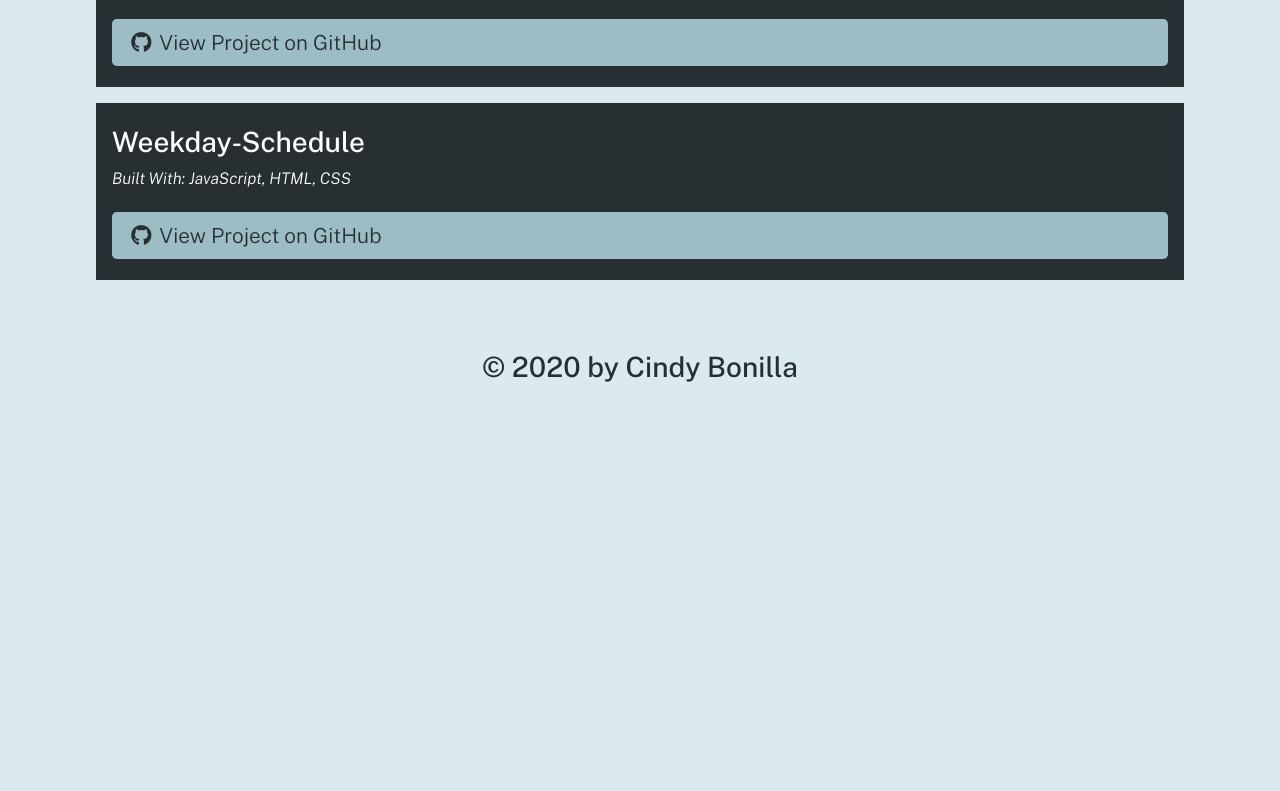
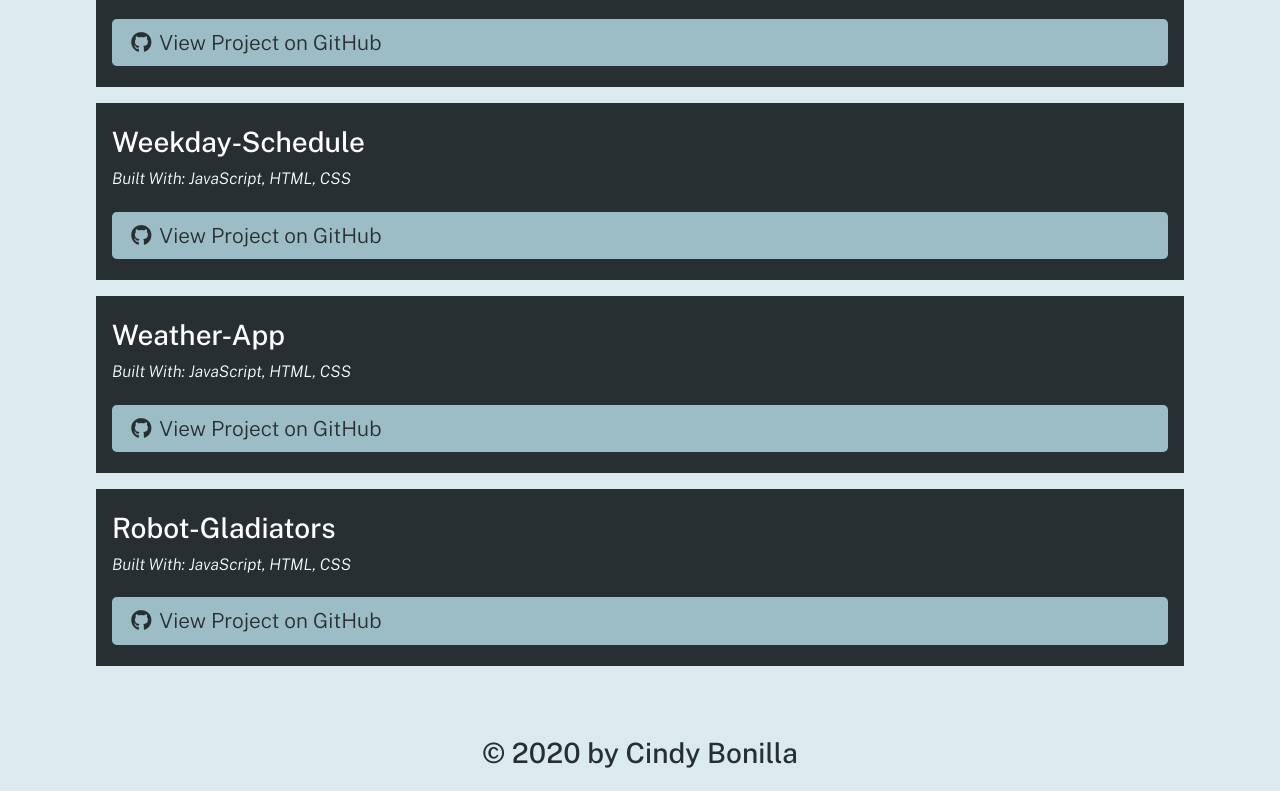
Before and after one commit to cinful79/portfolio-generator, a website: page index.html in a window 1280 px wide. Shown: the part 665-1456 px from the top of the page. Before the commit the page ends 1070 px from the top, so only its background shows below. Drawn offline with nearby package versions, Linux system fonts and the light colour scheme.

Commit message:
made updated to HTML

```diff
--- a/index.html
+++ b/index.html
@@ -43,7 +43,7 @@
               JavaScript, HTML, CSS, Node
             </h5>
             <p></p>
-            <a href="https://github.com/cinful79/portfolio-generator" class="btn mt-auto"><i class="fab fa-github mr-2"></i>View Project on GitHub</a>
+            <a href="https://cinful79.github.io/portfolio-generator/" class="btn mt-auto"><i class="fab fa-github mr-2"></i>View Project on GitHub</a>
           </div>
 
       </div>
@@ -76,6 +76,35 @@ JavaScript, HTML, CSS
 
 </div>
 </section>
+
+<section class="my-3" id="portfolio">
+  <div class="col-12 col-md-6 mb-2 bg-dark text-light p-3 flex-column">
+<h3 class="portfolio-item-title text-light">Weather-App</h3>
+<h5 class="portfolio-languages">
+Built With:
+JavaScript, HTML, CSS
+</h5>
+<p></p>
+<a href="https://cinful79.github.io/weather-app/" class="btn mt-auto"><i class="fab fa-github mr-2"></i>View Project on GitHub</a>
+</div>
+
+</div>
+</section>
+
+<section class="my-3" id="portfolio">
+  <div class="col-12 col-md-6 mb-2 bg-dark text-light p-3 flex-column">
+<h3 class="portfolio-item-title text-light">Robot-Gladiators</h3>
+<h5 class="portfolio-languages">
+Built With:
+JavaScript, HTML, CSS
+</h5>
+<p></p>
+<a href="https://cinful79.github.io/robot-gladiators/" class="btn mt-auto"><i class="fab fa-github mr-2"></i>View Project on GitHub</a>
+</div>
+
+</div>
+</section>
+
     </main>
     <footer class="container text-center py-3">
       <h3 class="text-dark">&copy; 2020 by Cindy Bonilla</h3>
```
